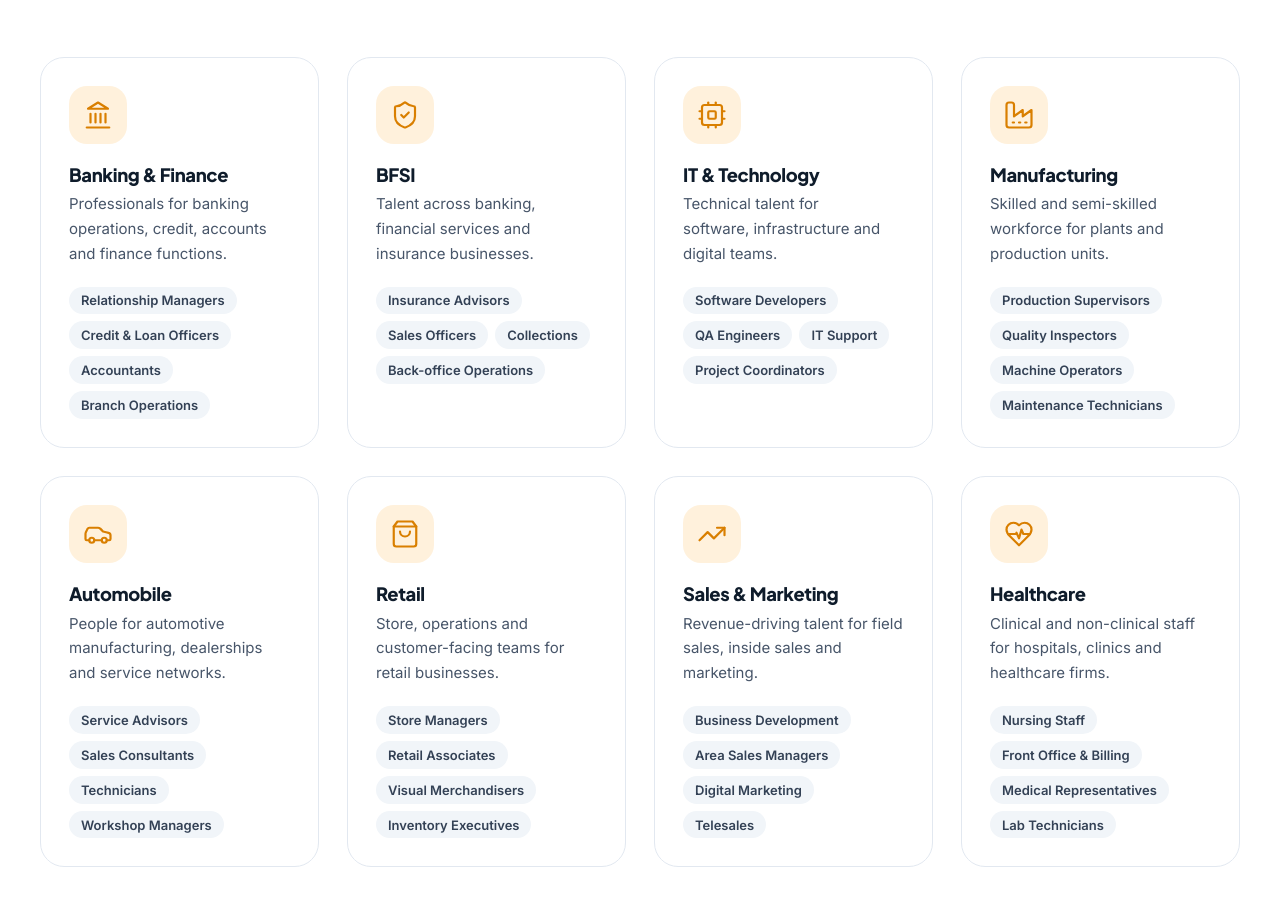
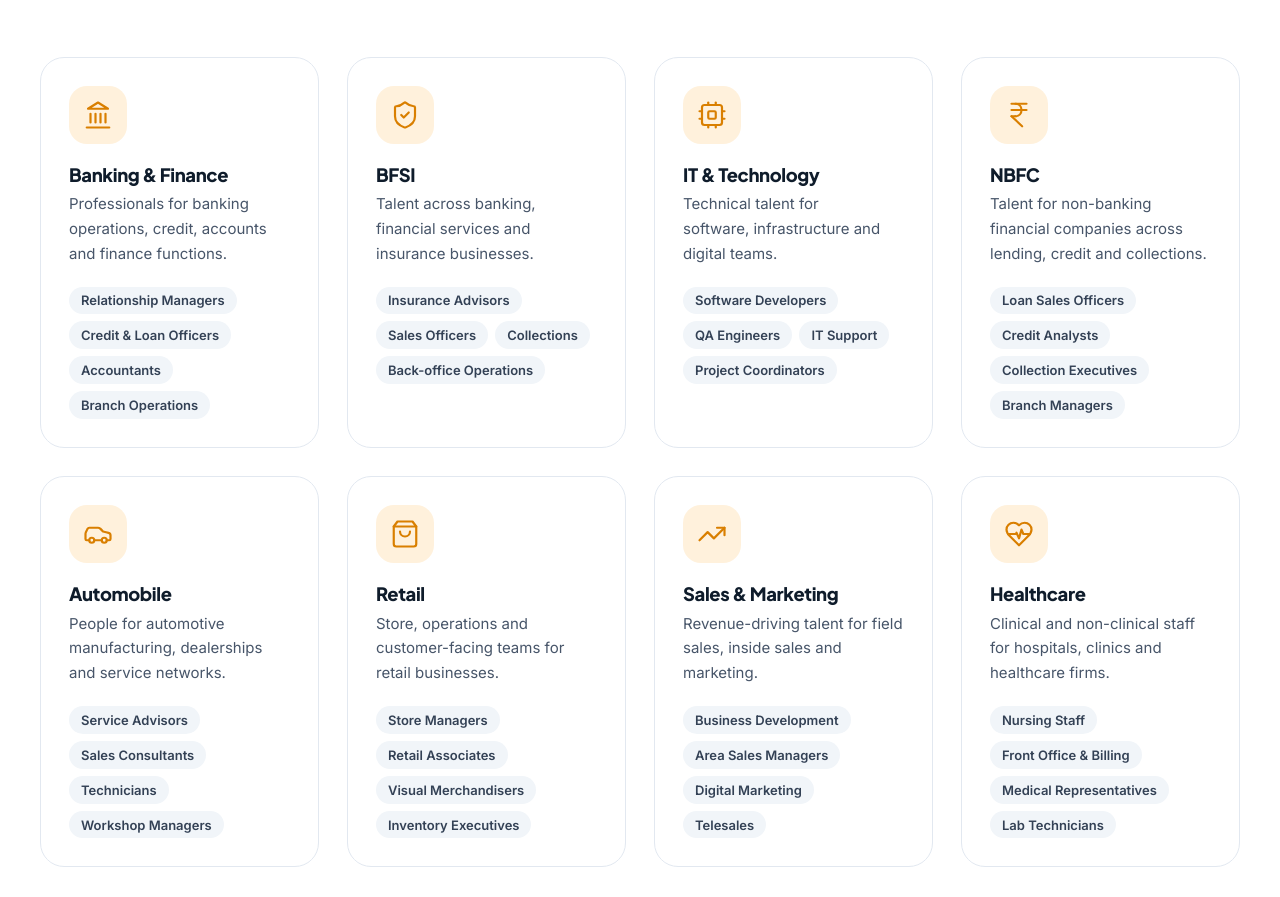
Before and after one commit to omonlyme/growhighstaffing, an Astro site: page /industries in a window 1280 px wide. Shown: the part 909-1806 px from the top of the page. Built offline with nearby package versions, Linux system fonts and the light colour scheme; Astro itself is replaced by a stand-in of ours.

Commit message:
Replace Manufacturing industry with NBFC
Co-Authored-By: Claude Opus 5.5 <noreply@anthropic.com>

```diff
--- a/src/components/Icon.astro
+++ b/src/components/Icon.astro
@@ -48,6 +48,7 @@ const stroke: Record<string, string> = {
   instagram: '<rect width="20" height="20" x="2" y="2" rx="5" ry="5"/><path d="M16 11.37A4 4 0 1 1 12.63 8 4 4 0 0 1 16 11.37z"/><line x1="17.5" x2="17.51" y1="6.5" y2="6.5"/>',
   'message-circle': '<path d="M7.9 20A9 9 0 1 0 4 16.1L2 22Z"/>',
   flag: '<path d="M4 15s1-1 4-1 5 2 8 2 4-1 4-1V3s-1 1-4 1-5-2-8-2-4 1-4 1z"/><line x1="4" x2="4" y1="22" y2="15"/>',
+  'indian-rupee': '<path d="M6 3h12"/><path d="M6 8h12"/><path d="m6 13 8.5 8"/><path d="M6 13h3"/><path d="M9 13c6.667 0 6.667-10 0-10"/>',
   'map': '<polygon points="3 6 9 3 15 6 21 3 21 18 15 21 9 18 3 21"/><line x1="9" x2="9" y1="3" y2="18"/><line x1="15" x2="15" y1="6" y2="21"/>',
 };
 
--- a/src/data/industries.ts
+++ b/src/data/industries.ts
@@ -29,11 +29,11 @@ export const industries: Industry[] = [
     roles: ['Software Developers', 'QA Engineers', 'IT Support', 'Project Coordinators'],
   },
   {
-    slug: 'manufacturing',
-    title: 'Manufacturing',
-    icon: 'factory',
-    summary: 'Skilled and semi-skilled workforce for plants and production units.',
-    roles: ['Production Supervisors', 'Quality Inspectors', 'Machine Operators', 'Maintenance Technicians'],
+    slug: 'nbfc',
+    title: 'NBFC',
+    icon: 'indian-rupee',
+    summary: 'Talent for non-banking financial companies across lending, credit and collections.',
+    roles: ['Loan Sales Officers', 'Credit Analysts', 'Collection Executives', 'Branch Managers'],
   },
   {
     slug: 'automobile',
--- a/src/pages/candidates.astro
+++ b/src/pages/candidates.astro
@@ -23,7 +23,7 @@ const perks = [
 
 <BaseLayout
   title="For Candidates — Jobs & Careers"
-  description={`Explore job openings and submit your resume to ${site.name}. Opportunities across banking, IT, manufacturing, retail, healthcare, sales and more.`}
+  description={`Explore job openings and submit your resume to ${site.name}. Opportunities across banking, NBFC, IT, retail, healthcare, sales and more.`}
 >
   <PageHero
     eyebrow="For Candidates"
--- a/src/pages/industries.astro
+++ b/src/pages/industries.astro
@@ -11,7 +11,7 @@ import heroImg from '../assets/images/about-meeting.jpg';
 
 <BaseLayout
   title="Industries We Serve"
-  description="Recruitment for Banking & Finance, BFSI, IT & Technology, Manufacturing, Automobile, Retail, Sales & Marketing and Healthcare."
+  description="Recruitment for Banking & Finance, BFSI, IT & Technology, NBFC, Automobile, Retail, Sales & Marketing and Healthcare."
 >
   <PageHero
     eyebrow="Industries We Serve"
```
